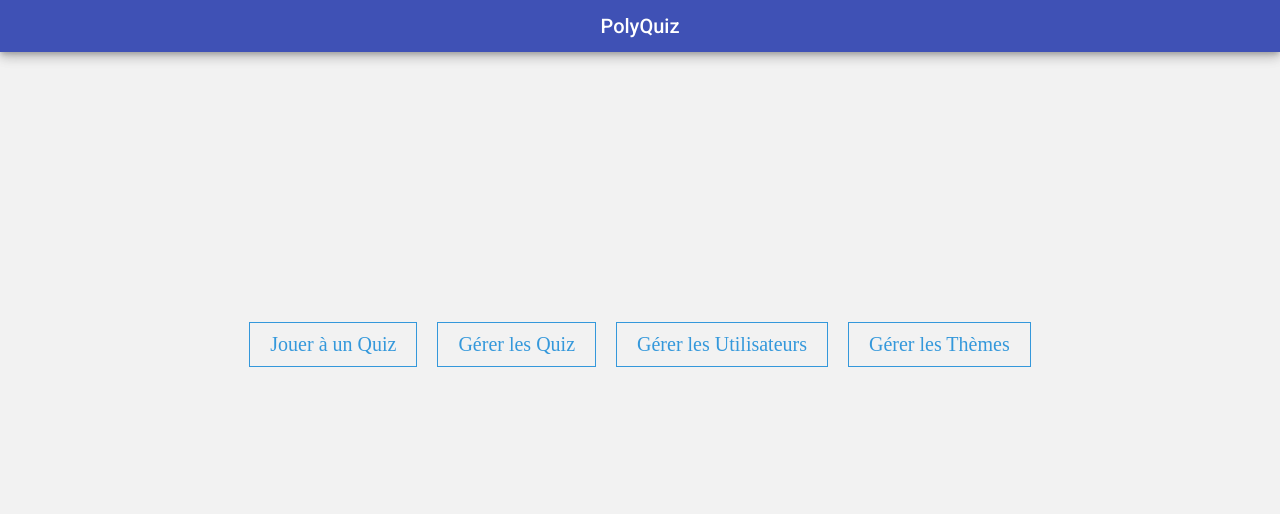
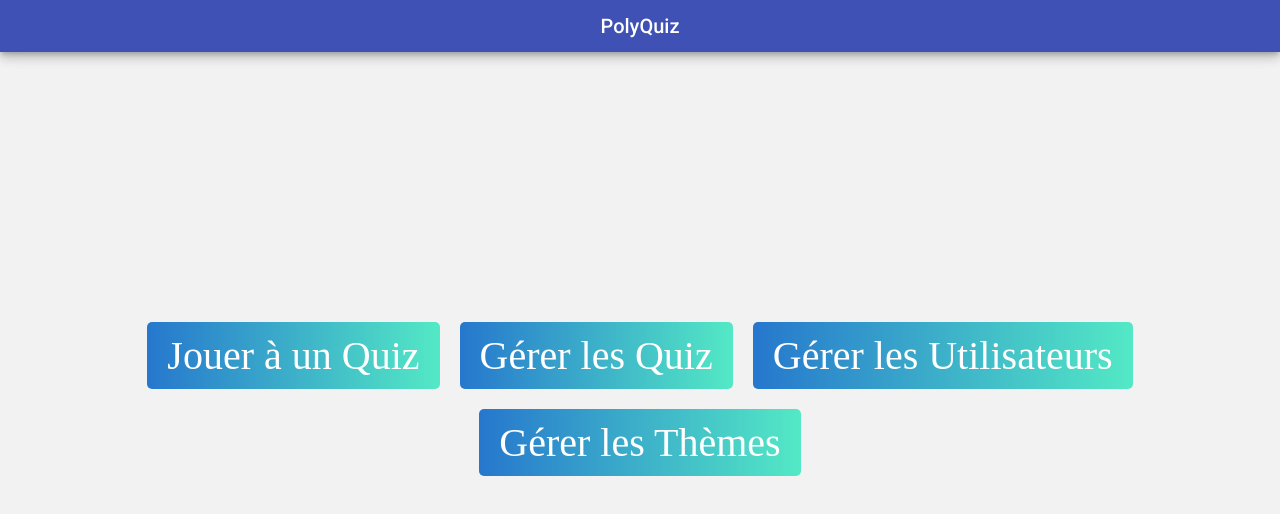
Before and after one commit to 2019-2020-ps6/2019-2020-ps6-rendu-pgg, an Angular app in the folder Front-End/QuizzPS6/: page / in a window 1280 px wide. Shown: the top 514 px of the page. Built offline with nearby package versions, Linux system fonts and the light colour scheme; no server answers.

Commit message:
Mini last minute fix

```diff
--- a/Front-End/QuizzPS6/src/app/menu/menu.component.scss
+++ b/Front-End/QuizzPS6/src/app/menu/menu.component.scss
@@ -19,24 +19,22 @@ body{
     border:  1px solid #3498db;
     background : none;
     padding: 10px 20px;
-    font-size: 20px;
+    font-size: 2rem;
     font-family: "montserrat";
     cursor: pointer;
     margin: 10px;
     transition: 0.8s;
     position: relative;
     overflow: hidden;
+
+
+  color: white;
+  background:linear-gradient(to right,#2677CD,#53E9C5);
+  border:none;
+  border-radius: 5px;
 }
 
-.btn1{
-    color:#3498db;
-}
-.btn2{
-    color:#3498db;
-}
-.btn3{
-    color:#3498db;
-}
+
 .btn1:hover,.btn2:hover,.btn3:hover{
     color:#3498db ;
 }
```
